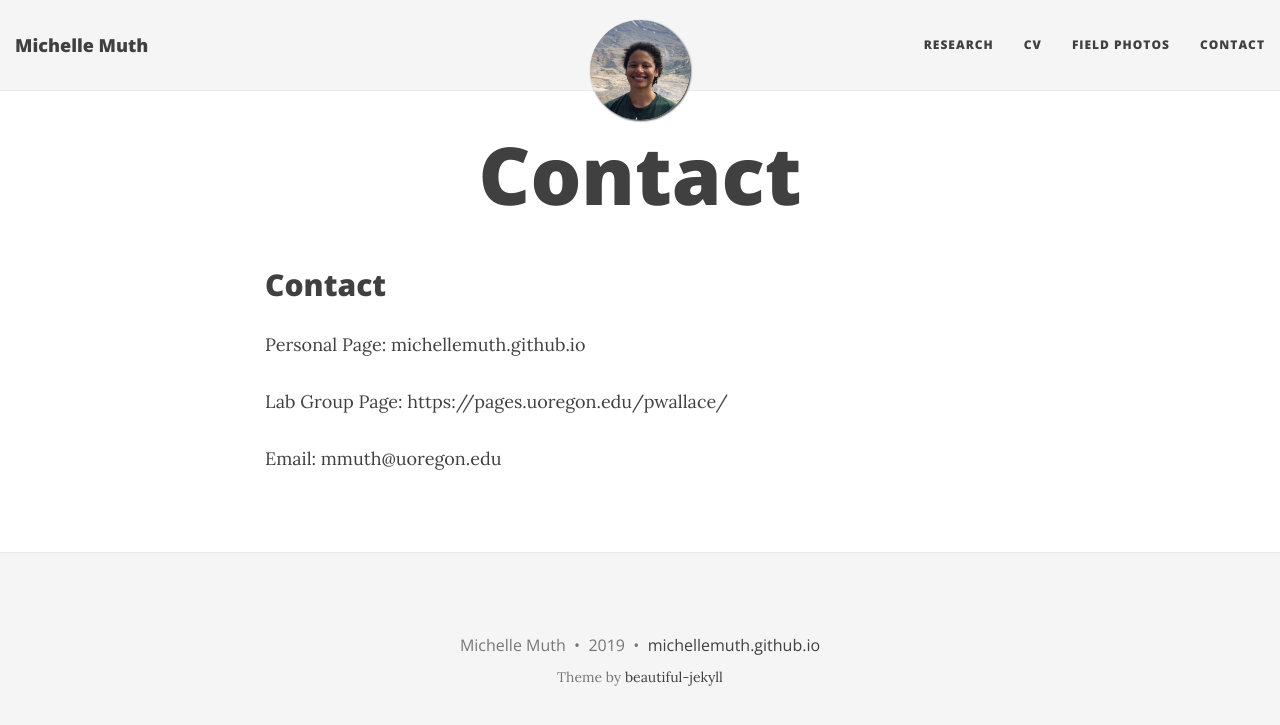
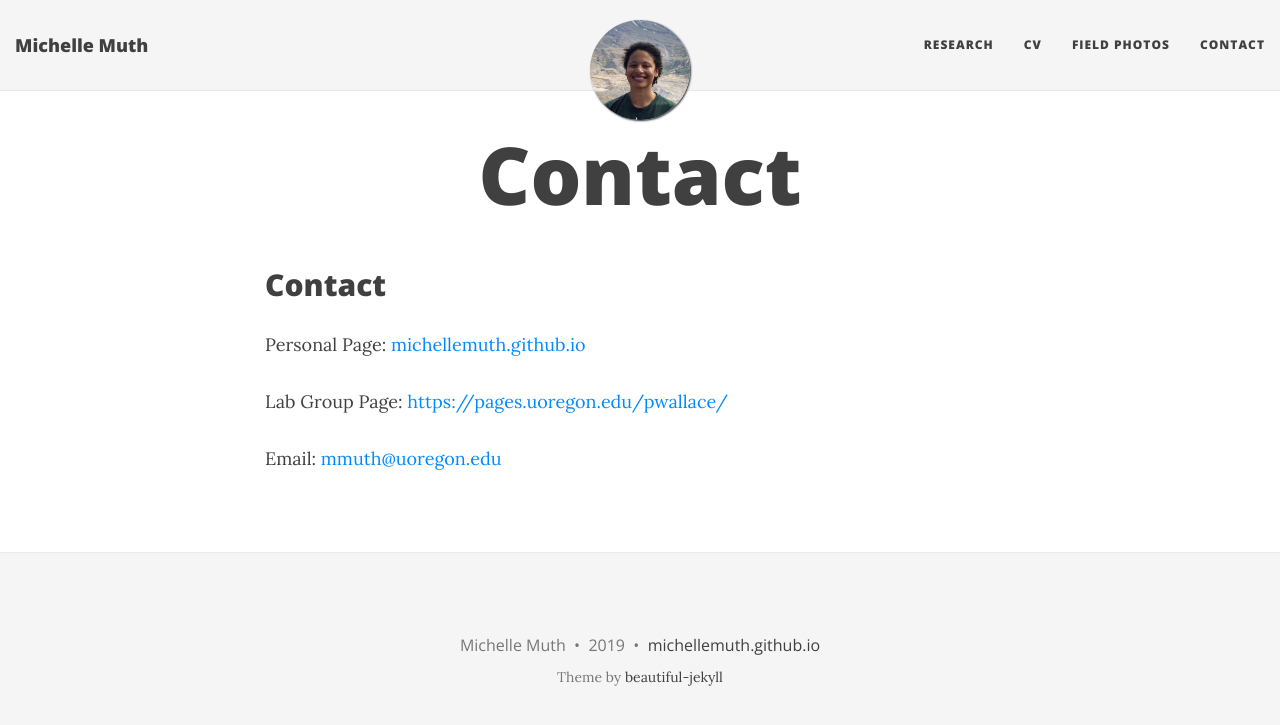
Before and after one commit to MichelleMuth/michellemuth.github.io, a Jekyll site: the page built from Contact.md, in a window 1280 px wide. Shown: the top 725 px of the page. Built offline with Jekyll 4.4.1, drawn with Linux system fonts in a browser that asks for light colours; nearby versions of some CDN libraries; our own code applies the rules of GitHub Pages for plain Markdown files; part of the change alters nothing that is shown.

```diff
--- a/Contact.md
+++ b/Contact.md
@@ -6,8 +6,8 @@ subtitle:
 
 ## Contact
 
-Personal Page: michellemuth.github.io
+Personal Page: [michellemuth.github.io](michellemuth.github.io)
 
-Lab Group Page: https://pages.uoregon.edu/pwallace/
+Lab Group Page: [https://pages.uoregon.edu/pwallace/](https://pages.uoregon.edu/pwallace/)
 
-Email: mmuth@uoregon.edu
+Email: [mmuth@uoregon.edu](mmuth@uoregon.edu)
```
